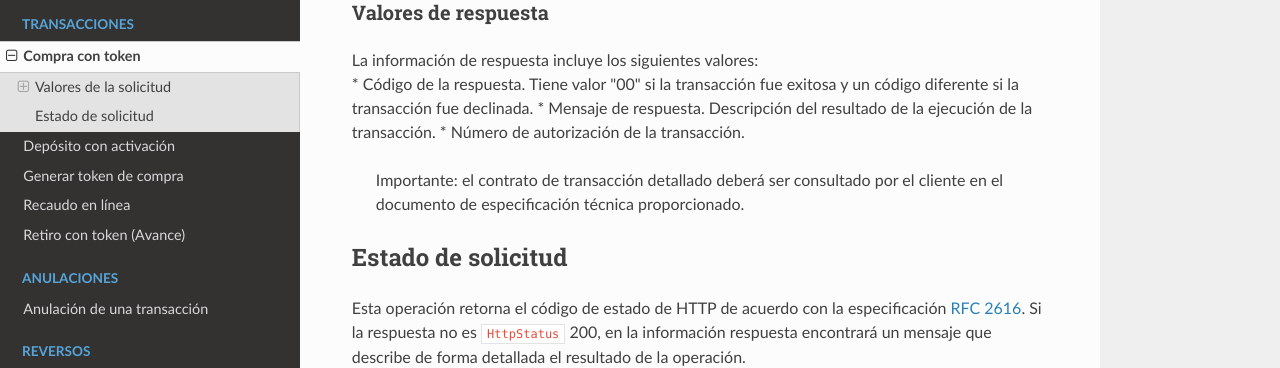
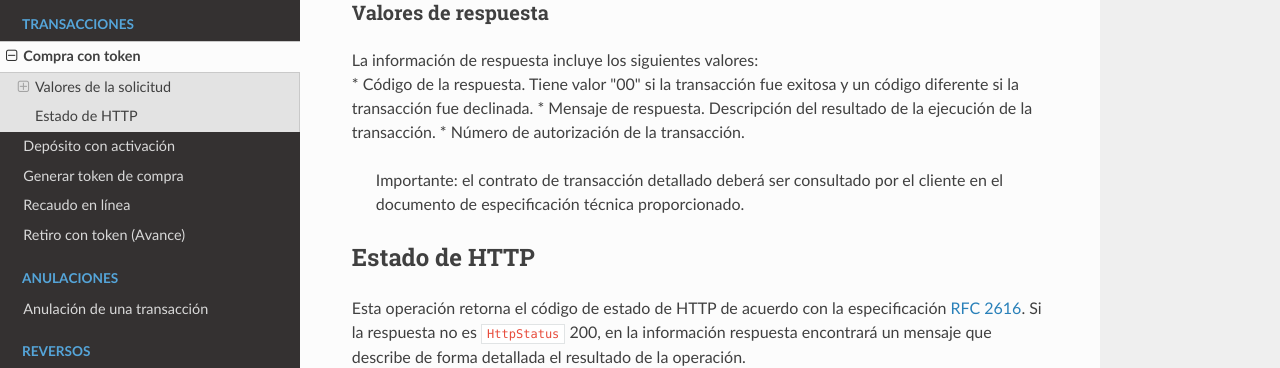
Before and after one commit to Picasso-api/Evertec-API, an MkDocs documentation site: the page built from docs/payment-token.md, in a window 1280 px wide and 900 px high, scrolled down 700 px. Shown: the part 212-580 px from the top of the window. Built offline with MkDocs 1.6.1, drawn with Linux system fonts in a browser that asks for light colours; nearby versions of some CDN libraries.

Commit message:
Update payment-token.md

```diff
--- a/docs/payment-token.md
+++ b/docs/payment-token.md
@@ -31,7 +31,7 @@ La información de respuesta incluye los siguientes valores:
 
 >Importante: el contrato de transacción detallado deberá ser consultado por el cliente en el documento de especificación técnica proporcionado.
 
-## Estado de solicitud
+## Estado de HTTP
 
 Esta operación retorna el código de estado de HTTP de acuerdo con la especificación [RFC 2616](https://www.w3.org/Protocols/rfc2616/rfc2616-sec10.html). Si la respuesta no es `HttpStatus` 200, en la información respuesta encontrará un mensaje que describe de forma detallada el resultado de la operación.
 
```
